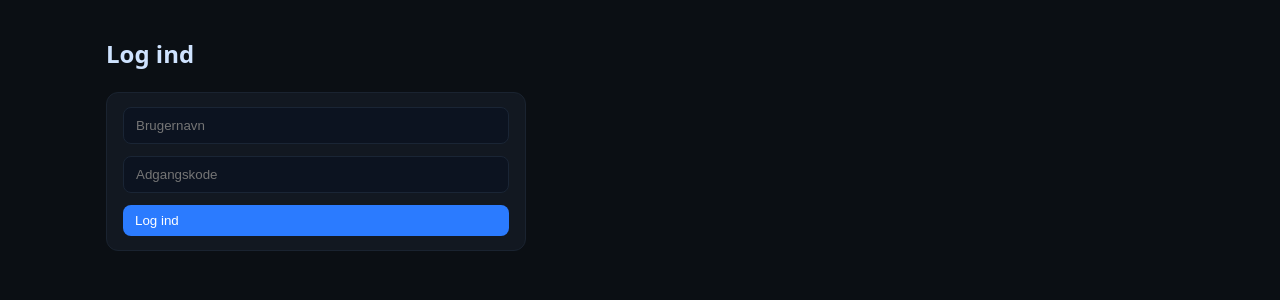
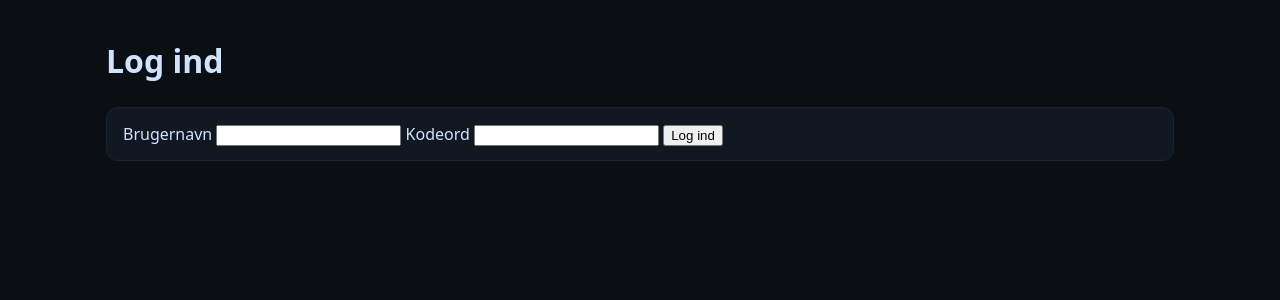
Before and after one commit to flr45/Pakkeliste_SBR, a Python web app: template templates/login.html in a window 1280 px wide. Shown: the part 48-348 px from the top of the page. Run offline with Jinja, Linux system fonts and the light colour scheme; the template is opened without the code that fills it, so the values that code supplies are empty.

Commit message:
Update login.html

```diff
--- a/templates/login.html
+++ b/templates/login.html
@@ -1,9 +1,10 @@
-{% extends "base.html" %}{% block content %}
-<h2>Log ind</h2>
-<form method="post" class="card grid" style="max-width:420px">
-  <input class="input" required name="username" placeholder="Brugernavn">
-  <input class="input" required type="password" name="password" placeholder="Adgangskode">
-  <button class="btn">Log ind</button>
+{% extends "base.html" %}
+{% block content %}
+<h1>Log ind</h1>
+{% if msg %}<p class="msg">{{ msg }}</p>{% endif %}
+<form method="post" class="card">
+  <label>Brugernavn <input name="username" required></label>
+  <label>Kodeord <input name="password" type="password" required></label>
+  <button type="submit">Log ind</button>
 </form>
-{% if msg %}<div class="msg">{{ msg }}</div>{% endif %}
 {% endblock %}
```
